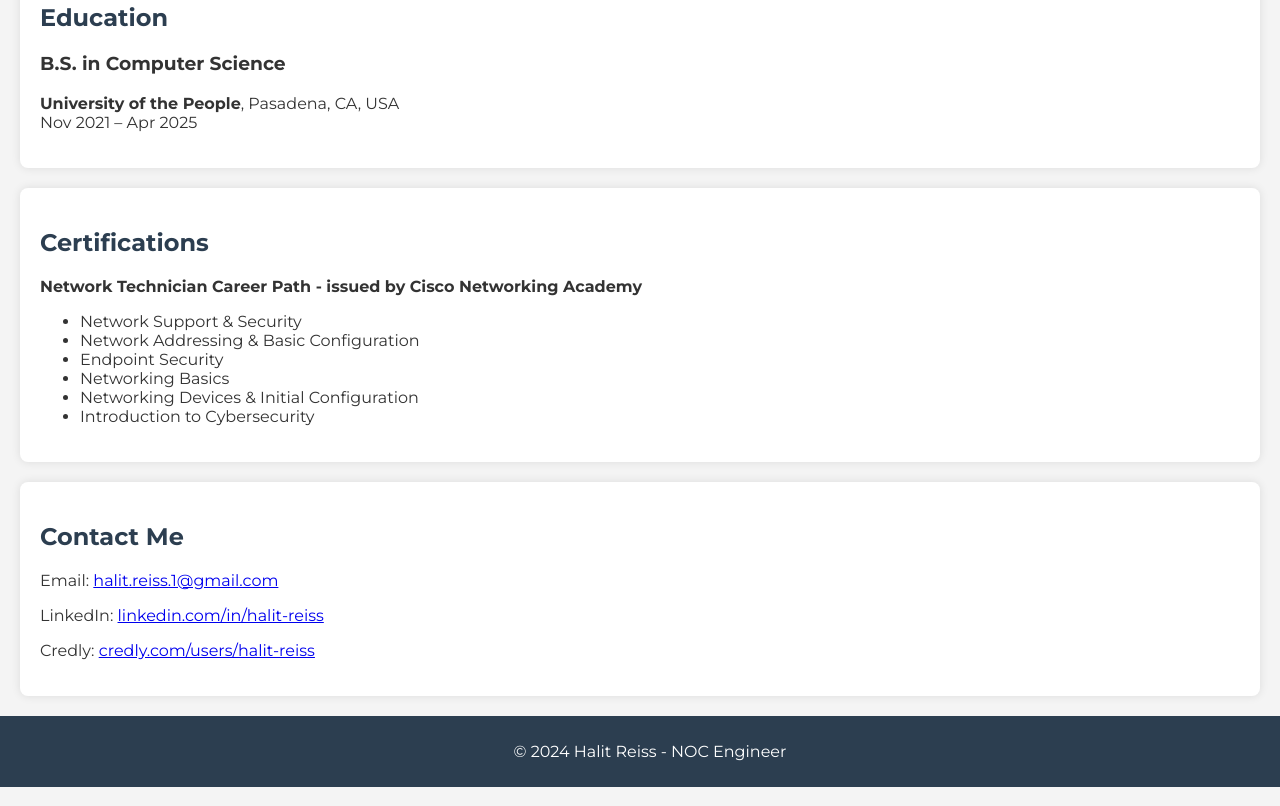
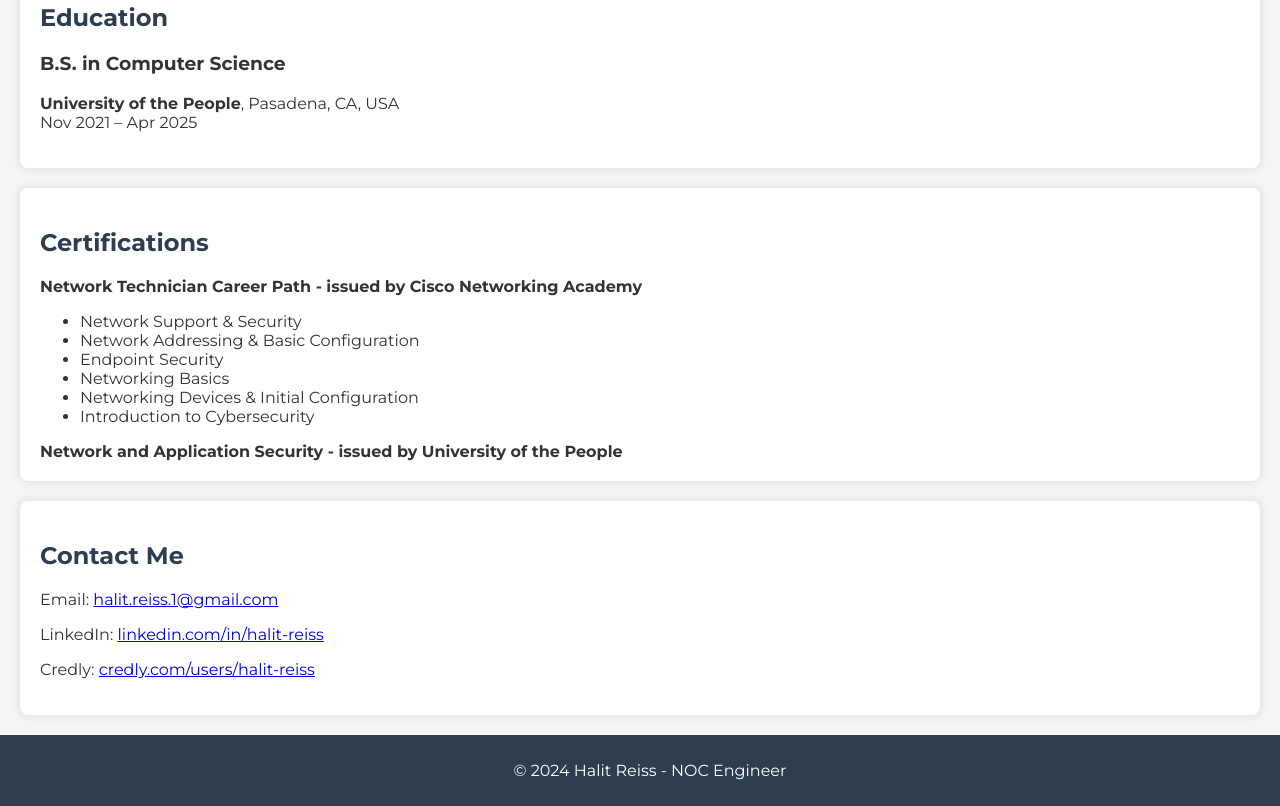
Before and after one commit to H-Reiss/Portfolio.github.io, a plain HTML site: page index.html in a window 1280 px wide. Shown: the part 802-1608 px from the top of the page. Drawn offline with Linux system fonts and the light colour scheme.

Commit message:
CSS styleing

```diff
--- a/index.html
+++ b/index.html
@@ -64,6 +64,7 @@
                 <li>Networking Devices & Initial Configuration</li>
                 <li>Introduction to Cybersecurity</li>
             </ul>
+            <strong>Network and Application Security - issued by University of the People</strong>
         </div>
     </section>
 
```
